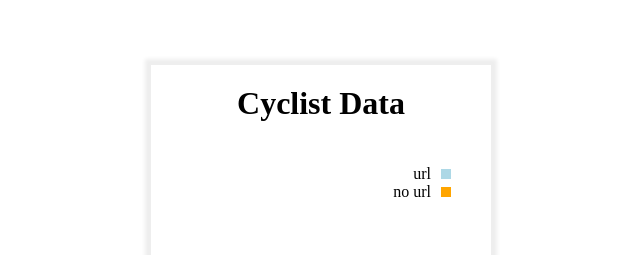
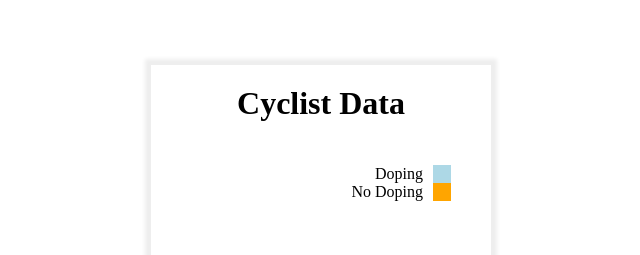
Before and after one commit to bladeyon/web-basic, a plain HTML site: page data-visualization/2.scatter-chart.html in a window 1280 px wide. Shown: the part 220-475 px from the top of the page, without its empty margins (319-959 px from the left). Drawn offline with nearby package versions, Linux system fonts and the light colour scheme; no server answers.

Commit message:
perf: 修改legend

```diff
--- a/data-visualization/2.scatter-chart.html
+++ b/data-visualization/2.scatter-chart.html
@@ -71,8 +71,8 @@
     }
 
     .legend-color {
-      width: 10px;
-      height: 10px;
+      width: 18px;
+      height: 18px;
       background-color: lightblue;
     }
 
@@ -88,11 +88,11 @@
     <svg id="svg"></svg>
     <div id="legend">
       <div class="legend-item">
-        <span class="legend-text">url</span>
+        <span class="legend-text">Doping</span>
         <span class="legend-color"></span>
       </div>
       <div class="legend-item">
-        <span class="legend-text">no url</span>
+        <span class="legend-text">No Doping</span>
         <span class="legend-color no"></span>
       </div>
     </div>
```
